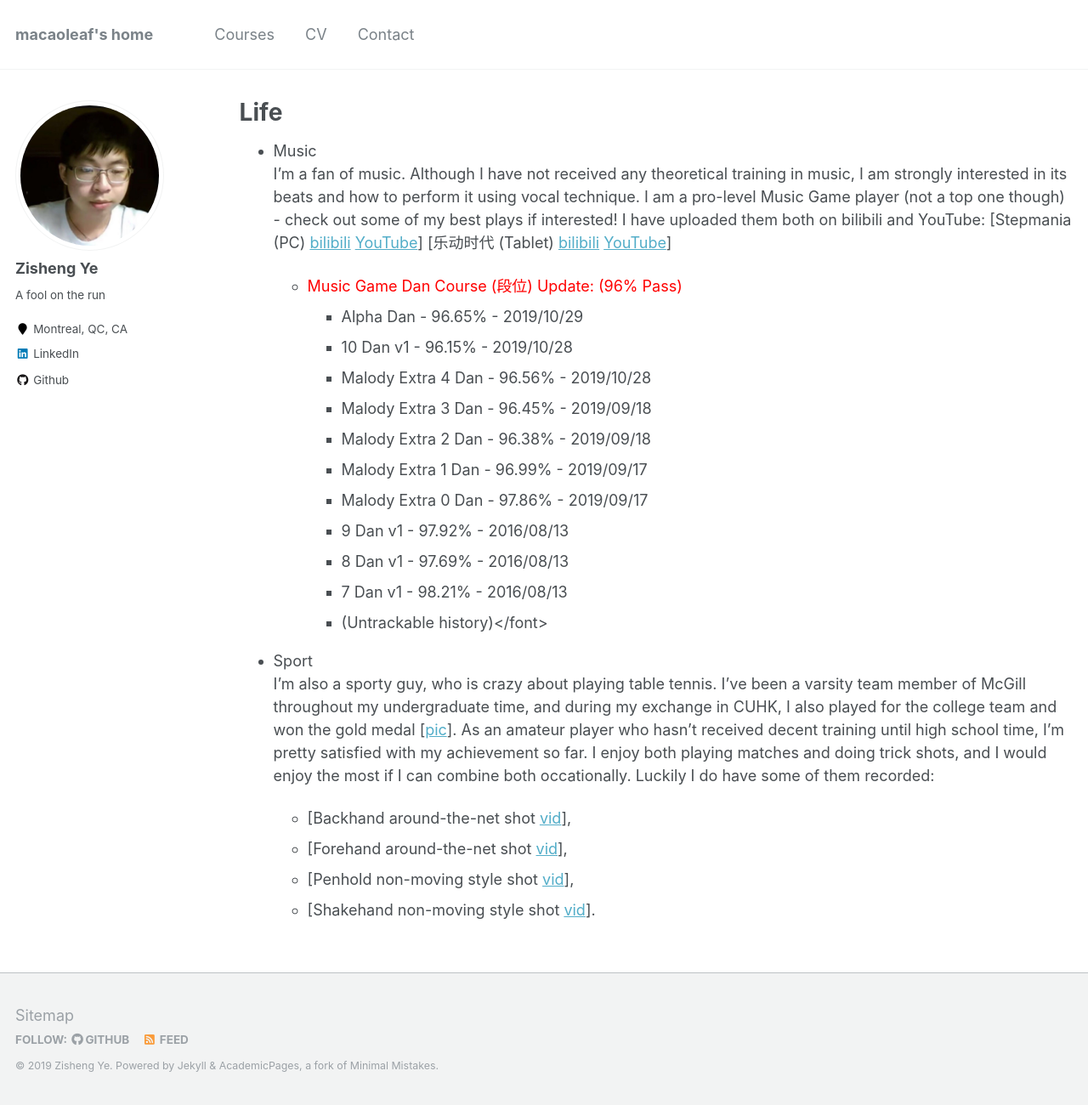
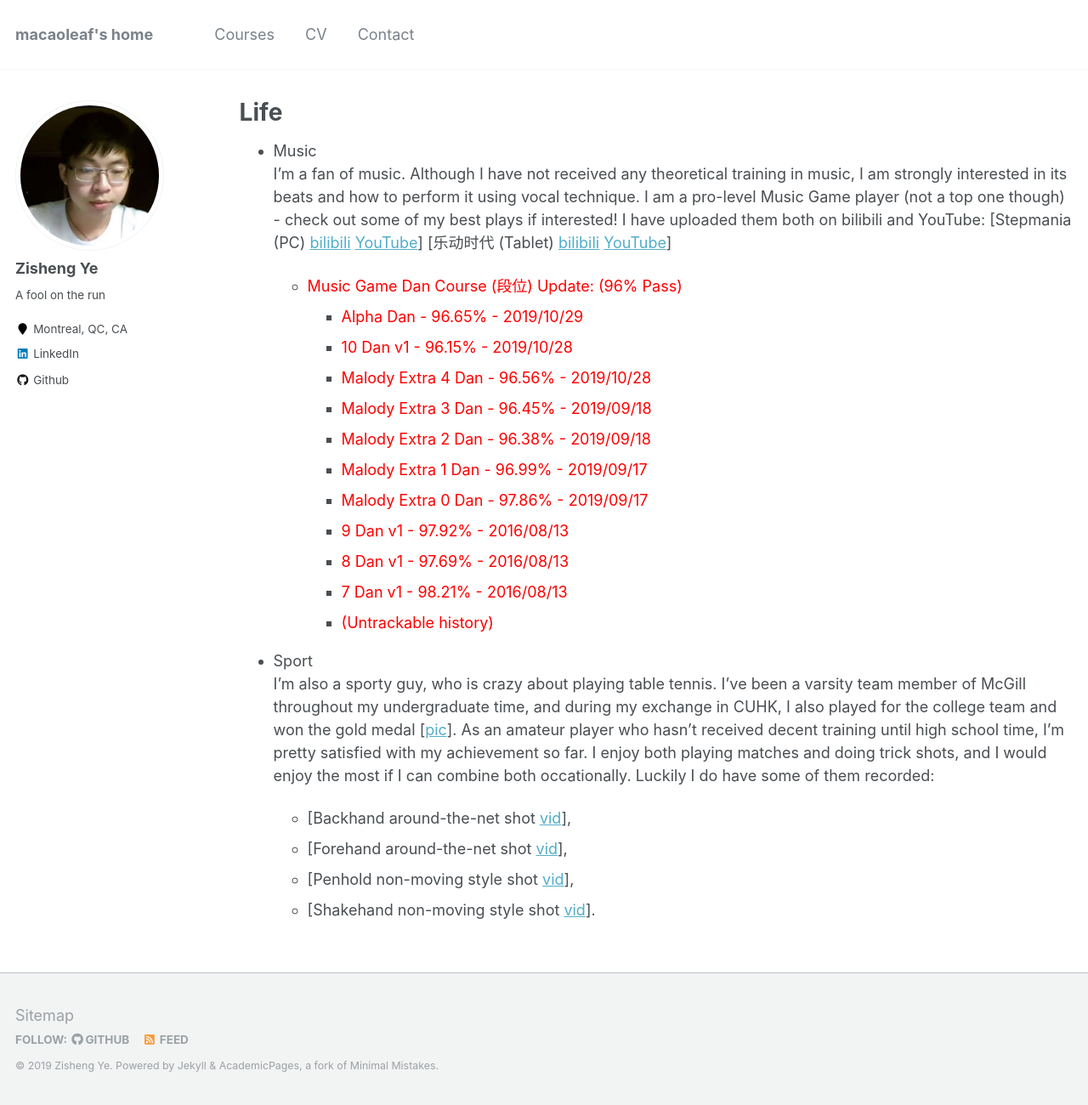
Before and after one commit to macaoleaf/macaoleaf.github.io, a Jekyll site: the page built from _pages/Life.md, in a window 1280 px wide and 1300 px high. Shown: the whole window at 85% size. Built offline with Jekyll 4.4.1, drawn with Linux system fonts in a browser that asks for light colours.

Commit message:
try md format

```diff
--- a/_pages/Life.md
+++ b/_pages/Life.md
@@ -7,18 +7,18 @@ author_profile: true
 - Music
 I'm a fan of music. Although I have not received any theoretical training in music, I am strongly interested in its beats and how to perform it using vocal technique. I am a pro-level Music Game player (not a top one though) - check out some of my best plays if interested! I have uploaded them both on bilibili and YouTube: [Stepmania (PC) [bilibili](https://www.bilibili.com/video/av67422894/) [YouTube](https://www.youtube.com/watch?v=7mtCqDasRP4&t=332s)] [乐动时代 (Tablet) [bilibili](https://www.bilibili.com/video/av67417951/) [YouTube](https://www.youtube.com/watch?v=ozFUyi3ZzOI)]
 
-  - <font color="red">Music Game Dan Course (段位) Update: (96% Pass)
-    - Alpha Dan - 96.65% - 2019/10/29
-    - 10 Dan v1 - 96.15% - 2019/10/28
-    - Malody Extra 4 Dan - 96.56% - 2019/10/28
-    - Malody Extra 3 Dan - 96.45% - 2019/09/18
-    - Malody Extra 2 Dan - 96.38% - 2019/09/18
-    - Malody Extra 1 Dan - 96.99% - 2019/09/17
-    - Malody Extra 0 Dan - 97.86% - 2019/09/17
-    - 9 Dan v1 - 97.92% - 2016/08/13
-    - 8 Dan v1 - 97.69% - 2016/08/13
-    - 7 Dan v1 - 98.21% - 2016/08/13
-    - (Untrackable history)</font>
+  - <font color="red">Music Game Dan Course (段位) Update: (96% Pass)</font>
+    - <font color="red">Alpha Dan - 96.65% - 2019/10/29</font>
+    - <font color="red">10 Dan v1 - 96.15% - 2019/10/28</font>
+    - <font color="red">Malody Extra 4 Dan - 96.56% - 2019/10/28</font>
+    - <font color="red">Malody Extra 3 Dan - 96.45% - 2019/09/18</font>
+    - <font color="red">Malody Extra 2 Dan - 96.38% - 2019/09/18</font>
+    - <font color="red">Malody Extra 1 Dan - 96.99% - 2019/09/17</font>
+    - <font color="red">Malody Extra 0 Dan - 97.86% - 2019/09/17</font>
+    - <font color="red">9 Dan v1 - 97.92% - 2016/08/13</font>
+    - <font color="red">8 Dan v1 - 97.69% - 2016/08/13</font>
+    - <font color="red">7 Dan v1 - 98.21% - 2016/08/13</font>
+    - <font color="red">(Untrackable history)</font>
 
 
 - Sport
```
